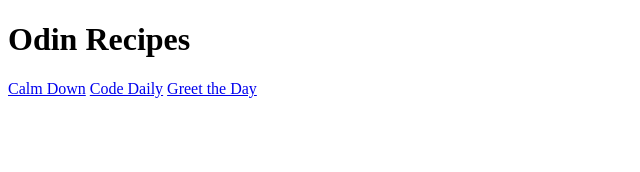
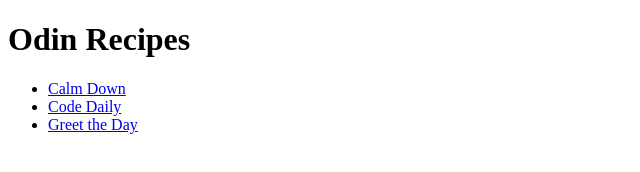
Before and after one commit to thedatacurious/odin-recipes, a plain HTML site: page index.html in a window 1280 px wide. Shown: the whole page, without its empty margins (0-640 px from the left). Drawn offline with Linux system fonts and the light colour scheme.

Commit message:
Order recipe links in a list

```diff
--- a/index.html
+++ b/index.html
@@ -6,8 +6,10 @@
   </head>
   <body>
     <h1>Odin Recipes</h1>
-    <a href="recipes/calm-down.html">Calm Down</a>
-    <a href="recipes/code-daily.html">Code Daily</a>
-    <a href="recipes/greet-the-day.html">Greet the Day</a>
+    <ul>
+      <li><a href="recipes/calm-down.html">Calm Down</a></li>
+      <li><a href="recipes/code-daily.html">Code Daily</a></li>
+      <li><a href="recipes/greet-the-day.html">Greet the Day</a></li>
+    </ul>
   </body>
 </html>
```
